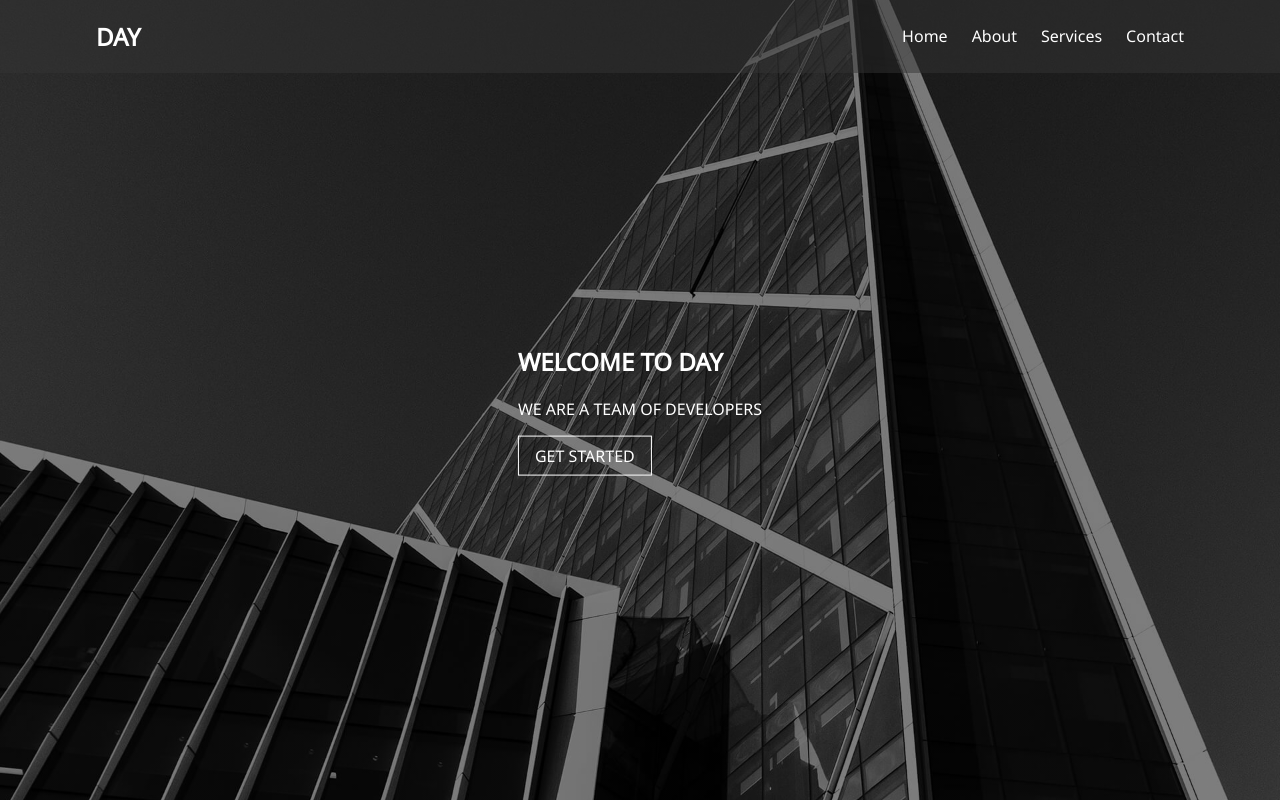
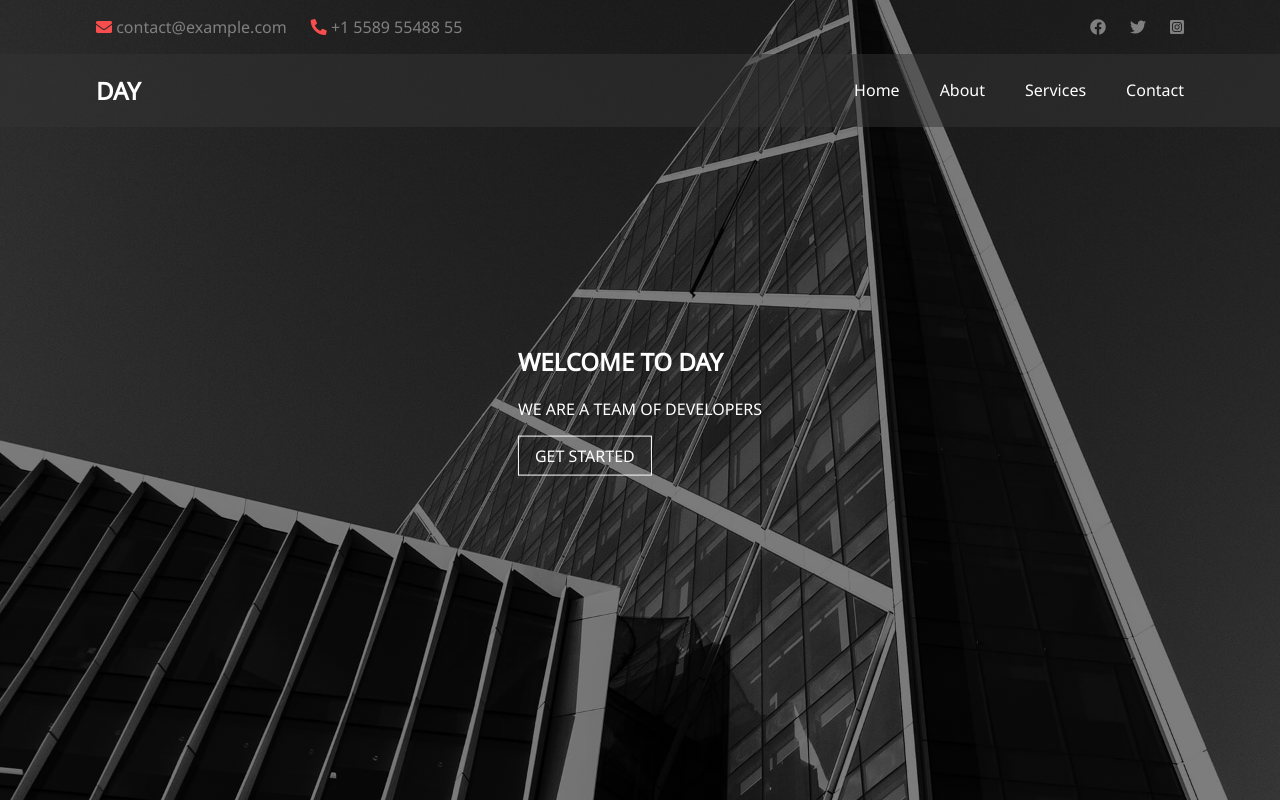
Before and after one commit to major-winter/landing-page-day, a website: page index.html in a window 1280 px wide. Shown: the top 802 px of the page. Drawn offline with Linux system fonts and the light colour scheme.

Commit message:
update navbar list margin

```diff
--- a/css/index.css
+++ b/css/index.css
@@ -84,6 +84,10 @@ body {
 
 .navbar-items li:not(:last-child) {
 	margin-bottom: 2rem;
+}
+
+.navbar-items-lg li:not(:last-child) {
+    margin-right: 1rem;
 }
 
 .greeting {
@@ -205,3 +209,13 @@ form {
 .display-none {
     display: none;
 }
+
+.red {
+	color: rgb(247, 77, 77);
+}
+
+.contact p,
+.socials ul li {
+    color: grey;
+    list-style: none;
+}
--- a/css/mobile.css
+++ b/css/mobile.css
@@ -86,13 +86,15 @@
 	.navbar-icon {
 		display: none;
 	}
+	.top {
+		display: inline;
+	}
 
-    .display-none{
+	.display-none {
 		display: inline;
 	}
 
 	.navbar-items-lg {
 		list-style: none;
 	}
-
 }
```
Lines whose indentation alone changed are shown as unchanged.
